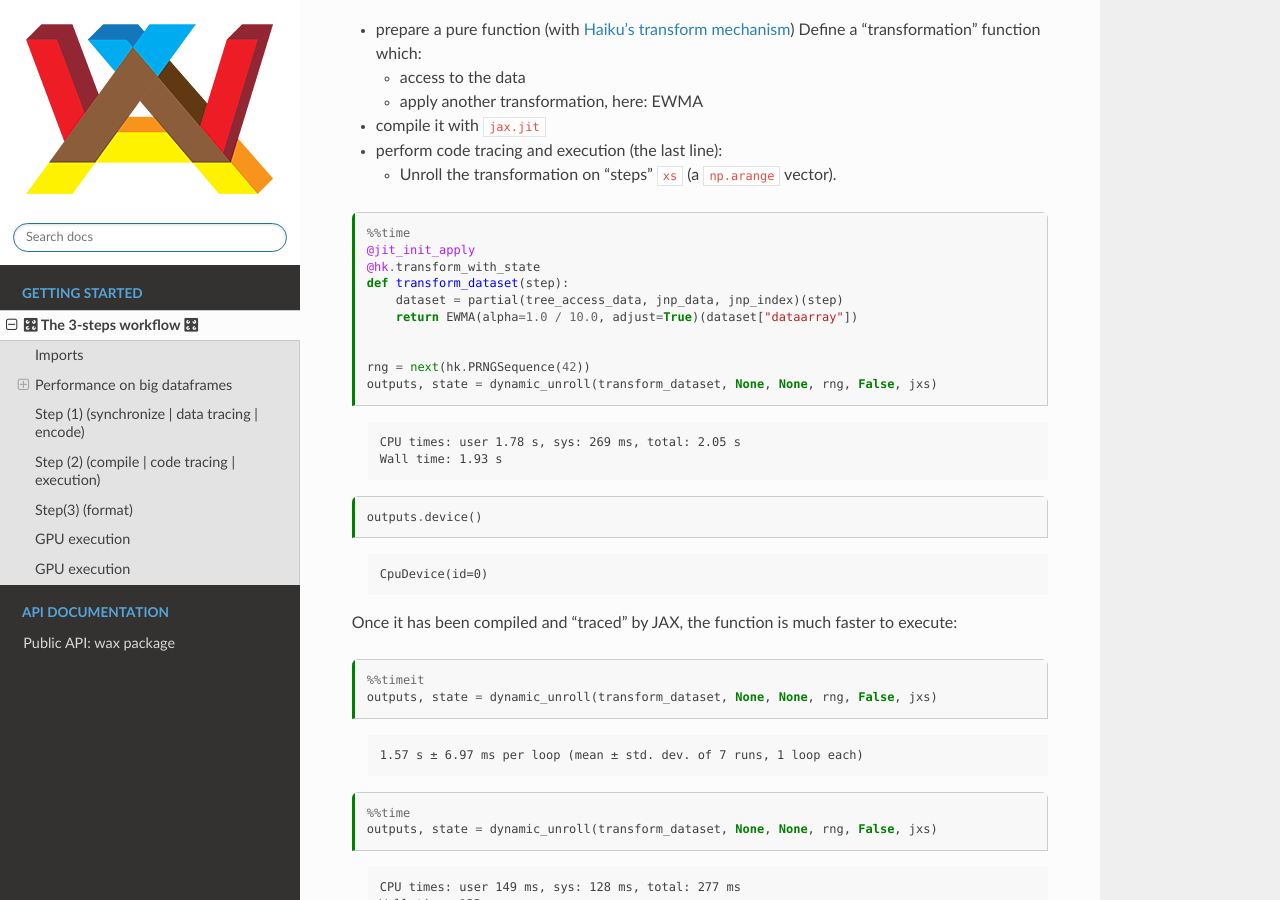
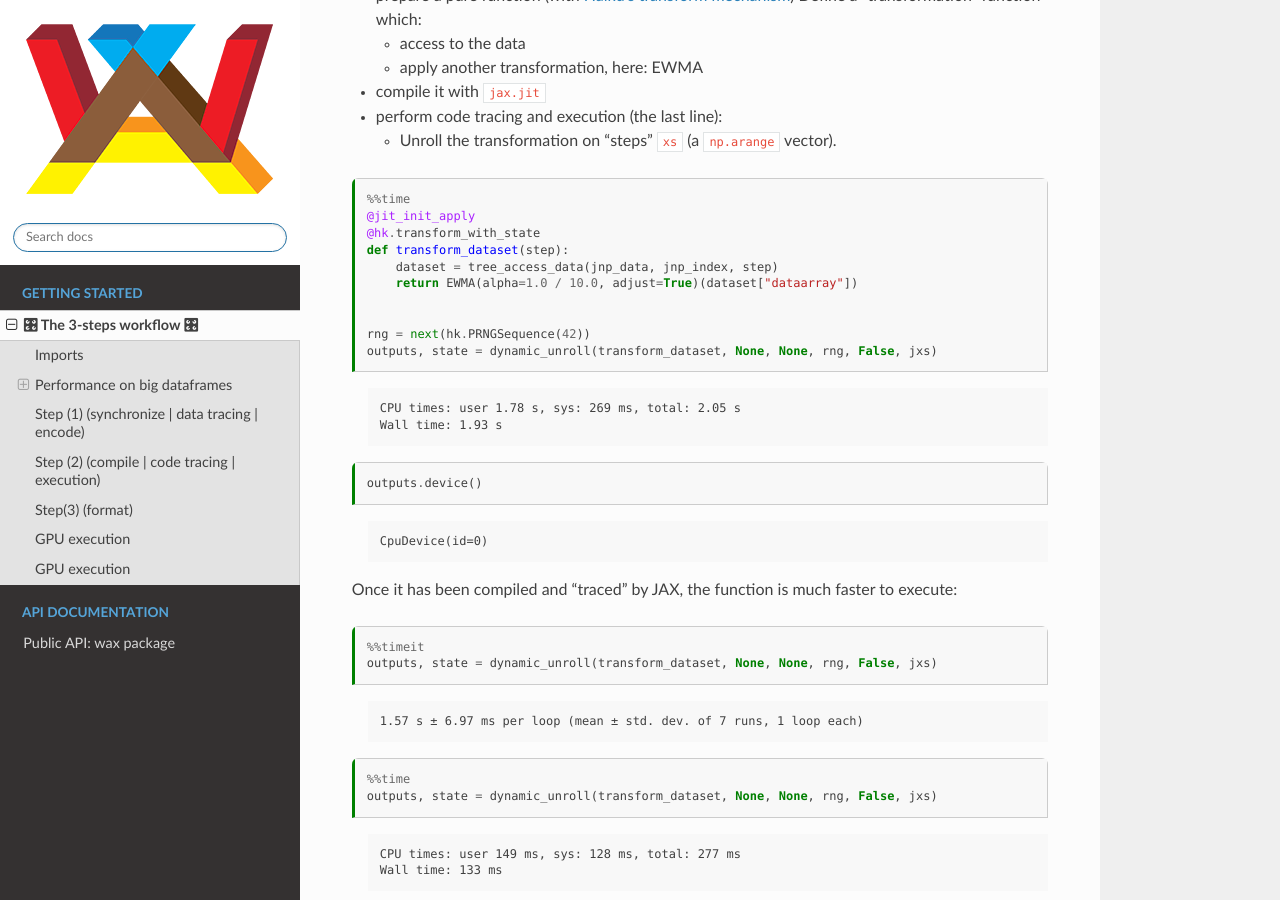
Before and after one commit to eserie/wax-ml, a Sphinx documentation site: the page built from docs/notebooks/04_The_three_steps_workflow.ipynb, in a window 1280 px wide and 900 px high, scrolled down 3954 px. Built offline with Sphinx 7.4.7 and the Read the Docs theme 2.0.0, drawn with Linux system fonts in a browser that asks for light colours; pages that are not in the unit, such as notebooks, are missing from menus; some of the changed text lies outside the part shown.

Commit message:
simplify call to tree_access_data in 04 notebook

```diff
--- a/docs/notebooks/04_The_three_steps_workflow.py
+++ b/docs/notebooks/04_The_three_steps_workflow.py
@@ -57,7 +57,6 @@ jax.devices()
 # ## Imports
 
 # + tags=[]
-from functools import partial
 
 import haiku as hk
 import numpy as onp
@@ -178,7 +177,7 @@ print("data copied to CPU device.")
 @jit_init_apply
 @hk.transform_with_state
 def transform_dataset(step):
-    dataset = partial(tree_access_data, jnp_data, jnp_index)(step)
+    dataset = tree_access_data(jnp_data, jnp_index, step)
     return EWMA(alpha=1.0 / 10.0, adjust=True)(dataset["dataarray"])
 
 
@@ -252,7 +251,7 @@ if GPU_AVAILABLE:
 
     @hk.transform_with_state
     def transform_dataset(step):
-        dataset = partial(tree_access_data, jnp_data, jnp_index)(step)
+        dataset = tree_access_data(jnp_data, jnp_index, step)
         return EWMA(alpha=1.0 / 10.0, adjust=True)(dataset["dataarray"])
 
     transform_dataset = type(transform_dataset)(
```
Also changed, not shown: docs/notebooks/04_The_three_steps_workflow.md (+2 -3 lines), docs/notebooks/04_The_three_steps_workflow.ipynb.
